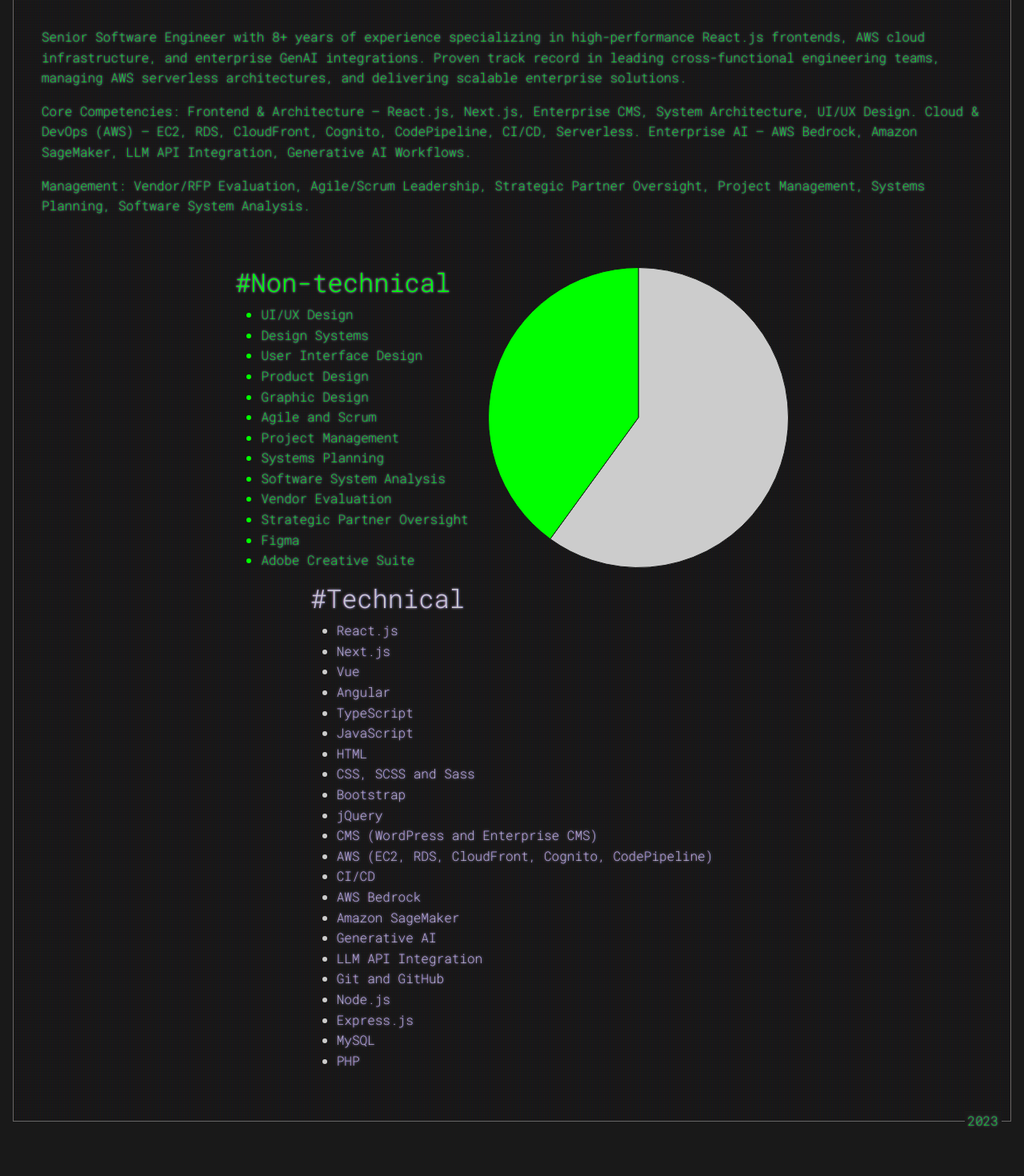
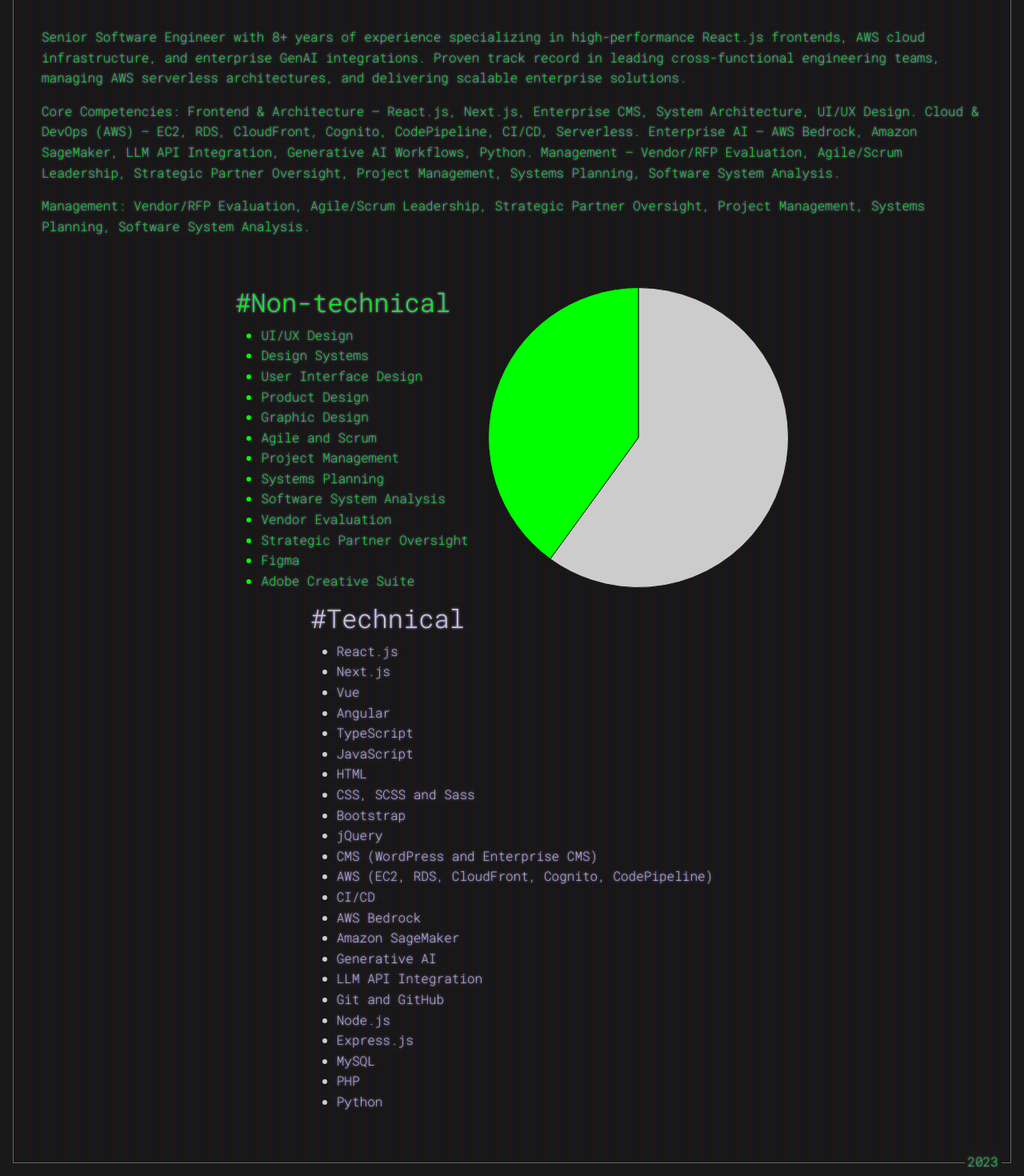
Before and after one commit to lizewkn/lizewkn.github.io, a Vue app: page /#/skills in a window 1280 px wide. Shown: the part 97-1567 px from the top of the page at 80% size. Before the commit the page ends 1515 px from the top, so only its background shows below. Built offline with nearby package versions, Linux system fonts and the light colour scheme.

Commit message:
refactor: enhance professional experience and skills descriptions in About and Skills components

```diff
--- a/src/views/About.vue
+++ b/src/views/About.vue
@@ -6,7 +6,7 @@
     <div class="container-fluid">
       <div class="row">
         <div class="col">
-<p class="green mb-5">Senior Software Engineer with 8+ years of experience specializing in high-performance React.js frontends, AWS cloud infrastructure, and enterprise GenAI integrations. Proven track record in leading cross-functional engineering teams, managing AWS serverless architectures, and delivering scalable enterprise solutions. Deakin University graduate in Information Technology.</p>
+<p class="green mb-5">Senior Software Engineer with 8+ years of experience specializing in high-performance React.js frontends, AWS cloud infrastructure, and enterprise GenAI integrations. Proven track record in leading cross-functional engineering teams, managing AWS serverless architectures, and delivering scalable enterprise solutions. Strong Python backend development skills for data pipeline automation and AI workflow integration. Deakin University graduate in Information Technology.</p>
 
            <h3 class="green">Senior Software Engineer <span class="fs-5">HKT</span></h3>
 
@@ -16,7 +16,7 @@
 <br>
 Cloud & CI/CD Optimization: Managed full-stack AWS cloud infrastructure (EC2, RDS, CloudFront, Cognito) and built automated CI/CD pipelines via CodePipeline to ensure high system availability.
 <br>
-GenAI Feature Deployment: Integrated Generative AI capabilities into core products using AWS Bedrock and Amazon SageMaker to optimize automated user workflows.
+GenAI Feature Deployment: Integrated Generative AI capabilities into core products using AWS Bedrock, Amazon SageMaker, and Python-based data pipelines to optimize automated user workflows.
 <br>
 Agile Leadership: Led local and offshore Scrum engineering teams, partnering with Product Owners and UI/UX designers to meet project milestones on schedule.
 <br>
--- a/src/views/Skills.vue
+++ b/src/views/Skills.vue
@@ -4,7 +4,7 @@
       <div class="col">
         <p class="green">Senior Software Engineer with 8+ years of experience specializing in high-performance React.js frontends, AWS cloud infrastructure, and enterprise GenAI integrations. Proven track record in leading cross-functional engineering teams, managing AWS serverless architectures, and delivering scalable enterprise solutions.</p>
 
-        <p class="green">Core Competencies: Frontend & Architecture — React.js, Next.js, Enterprise CMS, System Architecture, UI/UX Design. Cloud & DevOps (AWS) — EC2, RDS, CloudFront, Cognito, CodePipeline, CI/CD, Serverless. Enterprise AI — AWS Bedrock, Amazon SageMaker, LLM API Integration, Generative AI Workflows.</p>
+        <p class="green">Core Competencies: Frontend & Architecture — React.js, Next.js, Enterprise CMS, System Architecture, UI/UX Design. Cloud & DevOps (AWS) — EC2, RDS, CloudFront, Cognito, CodePipeline, CI/CD, Serverless. Enterprise AI — AWS Bedrock, Amazon SageMaker, LLM API Integration, Generative AI Workflows, Python. Management — Vendor/RFP Evaluation, Agile/Scrum Leadership, Strategic Partner Oversight, Project Management, Systems Planning, Software System Analysis.</p>
 
         <p class="green">Management: Vendor/RFP Evaluation, Agile/Scrum Leadership, Strategic Partner Oversight, Project Management, Systems Planning, Software System Analysis.</p>
       </div>
@@ -56,6 +56,7 @@
 <li>Express.js</li>
 <li>MySQL</li>
 <li>PHP</li>
+<li>Python</li>
 </ul>
       </div>
       </div>
```
